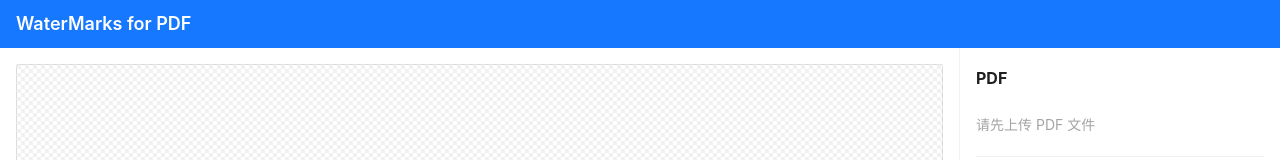
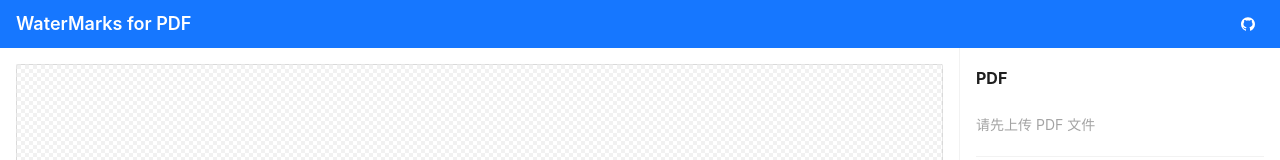
Before and after one commit to zhengpq/pdf-watermark, a React app: page / in a window 1280 px wide. Shown: the top 160 px of the page. Built offline with nearby package versions, Linux system fonts and the light colour scheme.

Commit message:
增加 github 跳转

```diff
--- a/src/App.css
+++ b/src/App.css
@@ -47,6 +47,7 @@ img {
   height: 48px;
   display: flex;
   align-items: center;
+  justify-content: space-between;
   padding: 0 16px;
   background-color: var(--primary-color);
   flex: none;
--- a/src/App.tsx
+++ b/src/App.tsx
@@ -3,7 +3,7 @@ import * as pdfjsLib from 'pdfjs-dist';
 import classNames from 'classnames';
 import { BlendMode, PDFDocument } from 'pdf-lib'
 import { Button, Input, Checkbox, Pagination, Popover, Spin, message, ColorPicker, InputNumber } from 'antd'
-import { DeleteFilled, MenuOutlined, MinusOutlined, PlusOutlined, RedoOutlined, UploadOutlined } from '@ant-design/icons'
+import { DeleteFilled, GithubOutlined, MenuOutlined, MinusOutlined, PlusOutlined, RedoOutlined, UploadOutlined } from '@ant-design/icons'
 import { TransformComponent, TransformWrapper, ReactZoomPanPinchRef } from 'react-zoom-pan-pinch'
 import './App.css';
 import { chunkArray, getDomCanvas } from './utils';
@@ -343,6 +343,7 @@ const App: React.FC = () => {
       {contextHolder}
       <div className="header">
         <div className="logo_text">WaterMarks for PDF</div>
+        <Button type="text" style={{ color: 'white' }} onClick={() => { window.open('https://github.com/zhengpq/pdf-watermark', '_blank') }} icon={<GithubOutlined></GithubOutlined>}></Button>
       </div>
       <div className="main">
         <div className="left">
```
Also changed, not shown: 9 other files (tests, documents, lock files or other folders).
